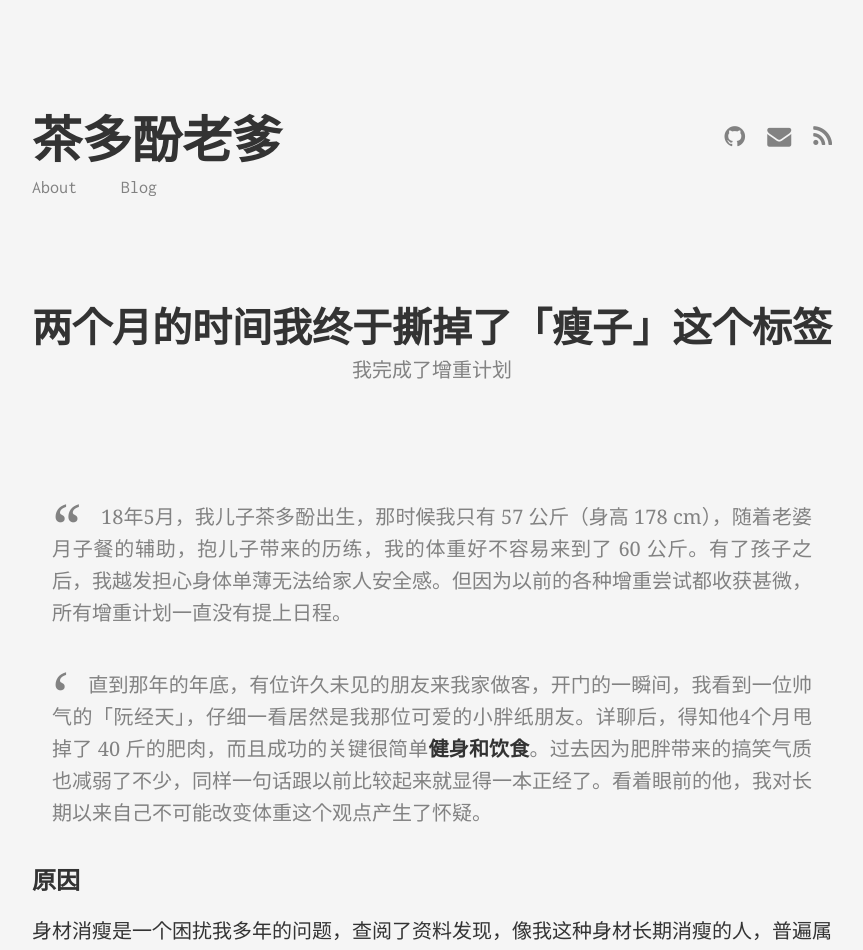
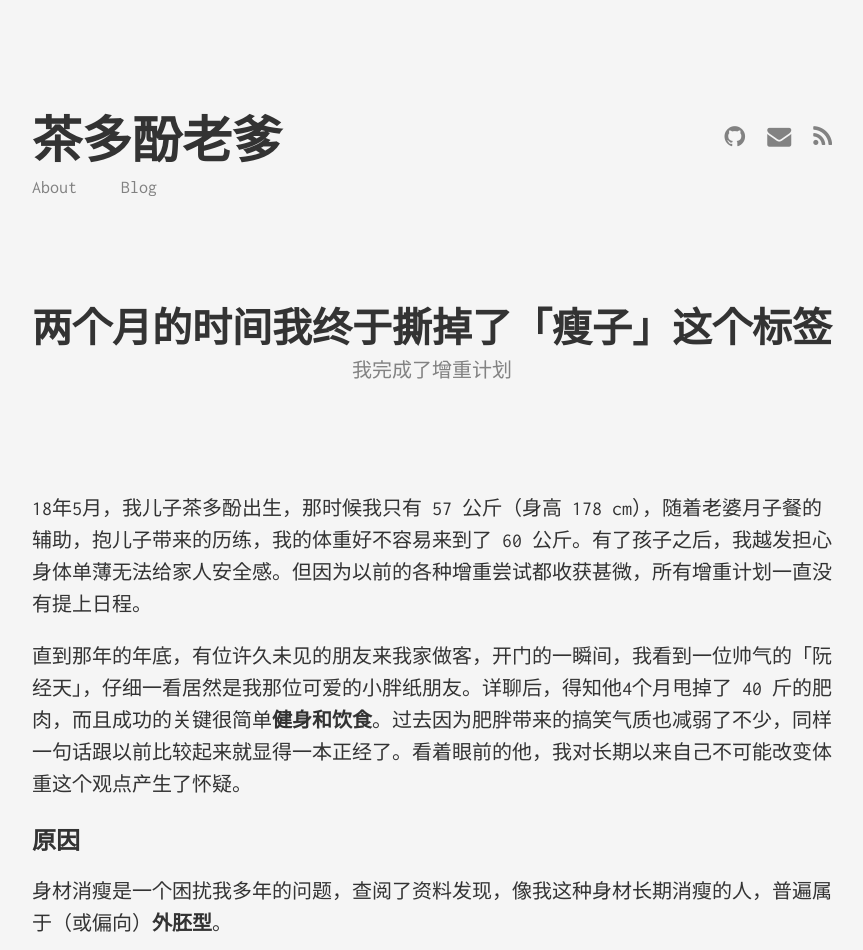
Before and after one commit to TeaPoly/TeaPoly.github.io, a Jekyll site: the page built from _posts/2020-04-10-health.markdown, in a window 1280 px wide. Shown: the top 950 px of the page, without its empty margins (208-1071 px from the left). Built offline with Jekyll 4.4.1, drawn with Linux system fonts in a browser that asks for light colours; some of the changed text lies outside the part shown.

Commit message:
[Fix] Remove some quote.

```diff
--- a/_posts/2020-03-09-iphone.markdown
+++ b/_posts/2020-03-09-iphone.markdown
@@ -6,7 +6,7 @@ date:   2019-12-01 12:00:45
 categories: [life]
 ---
 
-> 日常生活中我 90% 的手机使用时间都是在首屏的这些 App 上，因此首屏在我的生活中拥有着举足轻重的地位。就像大多数喜爱展示 EDC（ Every Day carry ）的人一样，HOMESCREEN 分享在我看来更多的是分享一种生活态度，下面就让我带你进入我的生活。
+日常生活中我 90% 的手机使用时间都是在首屏的这些 App 上，因此首屏在我的生活中拥有着举足轻重的地位。就像大多数喜爱展示 EDC（ Every Day carry ）的人一样，HOMESCREEN 分享在我看来更多的是分享一种生活态度，下面就让我带你进入我的生活。
 
 ----
 
@@ -49,7 +49,7 @@ MoneyWiz 2
 
 我曾经在备忘录里摘录过这样一句话：
 
-> 你为什么总觉得，赚的钱为何总是不够？● 你并不明白你的消费配比。你不知道那些「你以为并不花钱的项目」在积少成多的情况下往往正是造成「穷」的原因。● 一旦需要自我独立，经济能力下降的同时、消费能力却不会降，甚至还有升高的可能，这样一来，月末没钱似乎就是预料之中的了。
+> 你为什么总觉得，赚的钱为何总是不够？你并不明白你的消费配比。你不知道那些「你以为并不花钱的项目」在积少成多的情况下往往正是造成「穷」的原因。一旦需要自我独立，经济能力下降的同时、消费能力却不会降，甚至还有升高的可能，这样一来，月末没钱似乎就是预料之中的了。
 
 最近也可能是财迷心窍，在阅读 **MJ DeMarco** 的《The Millionaire Fastlane》，对于财富，他的总结就是三个 F：Family，Fitness，Freedom。家庭，健康，自由相信对任何人来说都意义非凡，能把这些作为财富的衡量标准也是贴切。但其实让我印象深刻的就是书中关于「现代奴隶」的介绍，里面很多观点对我来说是颠覆式的，推荐大家也看看。
 
--- a/_posts/2020-04-10-health.markdown
+++ b/_posts/2020-04-10-health.markdown
@@ -6,9 +6,9 @@ date:   2021-01-02 13:00:45
 categories: [life]
 ---
 
-> 18年5月，我儿子茶多酚出生，那时候我只有 57 公斤（身高 178 cm），随着老婆月子餐的辅助，抱儿子带来的历练，我的体重好不容易来到了 60 公斤。有了孩子之后，我越发担心身体单薄无法给家人安全感。但因为以前的各种增重尝试都收获甚微，所有增重计划一直没有提上日程。
+18年5月，我儿子茶多酚出生，那时候我只有 57 公斤（身高 178 cm），随着老婆月子餐的辅助，抱儿子带来的历练，我的体重好不容易来到了 60 公斤。有了孩子之后，我越发担心身体单薄无法给家人安全感。但因为以前的各种增重尝试都收获甚微，所有增重计划一直没有提上日程。
 
-> 直到那年的年底，有位许久未见的朋友来我家做客，开门的一瞬间，我看到一位帅气的「阮经天」，仔细一看居然是我那位可爱的小胖纸朋友。详聊后，得知他4个月甩掉了 40 斤的肥肉，而且成功的关键很简单**健身和饮食**。过去因为肥胖带来的搞笑气质也减弱了不少，同样一句话跟以前比较起来就显得一本正经了。看着眼前的他，我对长期以来自己不可能改变体重这个观点产生了怀疑。
+直到那年的年底，有位许久未见的朋友来我家做客，开门的一瞬间，我看到一位帅气的「阮经天」，仔细一看居然是我那位可爱的小胖纸朋友。详聊后，得知他4个月甩掉了 40 斤的肥肉，而且成功的关键很简单**健身和饮食**。过去因为肥胖带来的搞笑气质也减弱了不少，同样一句话跟以前比较起来就显得一本正经了。看着眼前的他，我对长期以来自己不可能改变体重这个观点产生了怀疑。
 
 ## 原因
 
@@ -16,9 +16,7 @@ categories: [life]
 
 ![img](https://cdn.sspai.com/2020/04/10/09eb1eb5eba4fc54a19fa41553d56404.jpeg)三种常见的体质
 
-绝大部分人都无法理解这样的感受：
-
-> 我时常会有饱腹感。因而，饭点吃东西对我来说，仅仅就是为了完成任务，让自己活着，稍微吃多点就会反胃。
+绝大部分人都无法理解这样的感受：我时常会有饱腹感。因而，饭点吃东西对我来说，仅仅就是为了完成任务，让自己活着，稍微吃多点就会反胃。
 
 过去，每餐我总觉得自己吃的很撑。甚至到了饭点没吃东西，也会莫名其妙地觉得有种**饱腹感**，所以少吃一餐对我来说也无所谓，反正也不会觉得饿。基于这种情况，我也顺理成章地拥有了「瘦子」这个标签。下面一张照片是我在 2015 年拍的，那时候体重在 56 公斤左右。
 
--- a/_posts/2021-01-07-goods.markdown
+++ b/_posts/2021-01-07-goods.markdown
@@ -9,7 +9,7 @@ categories: [life]
 ![年度推荐好物](https://tva1.sinaimg.cn/large/008eGmZEgy1gmgoiuaa5aj31hc0u0amg.jpg)
 
 
-> 在经历了 2020 这一饱受精神和身体摧残的年份，很多人都选择了勒紧裤腰过日子，但我们还是免不了要用物质来安慰我们脆弱的心灵。有人说「幸福感下限关乎物质，上限关乎精神」。物质的好用/好吃/好玩等似乎对幸福感的提升起到了很大的作用。现如今在各种感官体验与情感体验的包装下， 我们常常会买一些自己无法确认是不是真的需要的东西，通常也只是单纯的想要罢了。那是不是应该也有一些物品，它们是真真意义上能够提升长久幸福感的呢？在这里我整理了去年一整年我认为可以提升幸福感的好物。
+在经历了 2020 这一饱受精神和身体摧残的年份，很多人都选择了勒紧裤腰过日子，但我们还是免不了要用物质来安慰我们脆弱的心灵。有人说「幸福感下限关乎物质，上限关乎精神」。物质的好用/好吃/好玩等似乎对幸福感的提升起到了很大的作用。现如今在各种感官体验与情感体验的包装下， 我们常常会买一些自己无法确认是不是真的需要的东西，通常也只是单纯的想要罢了。那是不是应该也有一些物品，它们是真真意义上能够提升长久幸福感的呢？在这里我整理了去年一整年我认为可以提升幸福感的好物。
 
 ---
 
--- a/_sass/_default.scss
+++ b/_sass/_default.scss
@@ -68,25 +68,34 @@ table {
     }
   }
 
-blockquote {
-  font-family: 'Georgia', ;
+
+blockquote{
+  display:block;
+  padding: 15px 20px 15px 45px;
+  margin: 0 0 20px;
+  position: relative;
+
+  /*Font*/
+  font-family: Georgia, serif;
+  font-size: 16px;
+  line-height: 1.2;
+  color: $cloudy;
   text-align: justify;
-  // border-left: 10px solid $cloudy;
-  margin: 1.5em 10px;
-  padding: 0.5em 10px;
-  quotes: "\201C""\201D""\2018""\2019";
 }
-blockquote:before {
+
+blockquote::before{
+  content: "\201C"; /*Unicode for Left Double Quote*/
+
+  /*Font*/
+  font-family: Georgia, serif;
+  font-size: 60px;
+  font-weight: bold;
   color: $cloudy;
-  content: open-quote;
-  font-size: 4em;
-  line-height: 0.1em;
-  margin-right: 0.25em;
-  vertical-align: -0.4em;
-}
-blockquote p {
-  display: inline;
-  color: $cloudy;
+
+  /*Positioning*/
+  position: absolute;
+  left: 10px;
+  top:5px;
 }
 
 strong {
```
